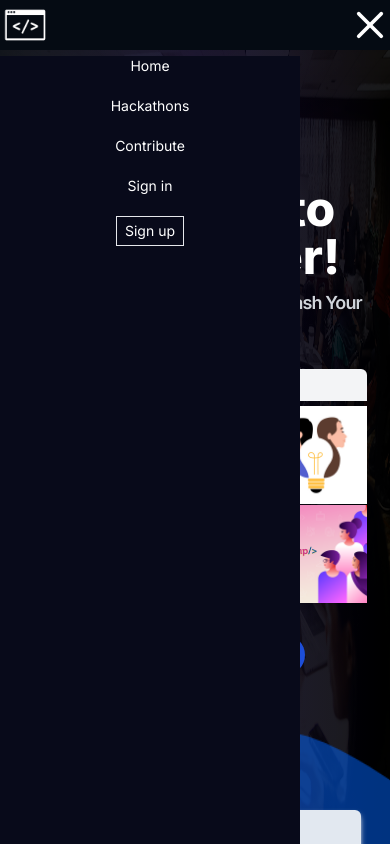
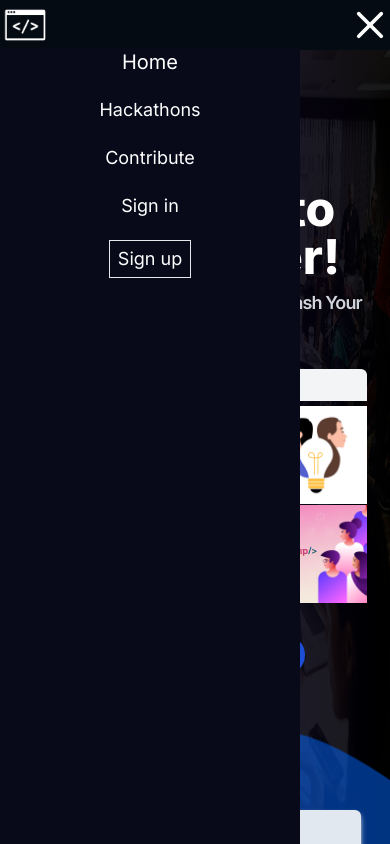
Before and after one commit to anurag-327/HackFinder, a Next.js app: page / in a window 390 px wide. Both pictures are taken after a click on the icon 370 px from the left and 25 px from the top of the page. Shown: the top 844 px of the page. Built offline with nearby package versions, Linux system fonts and the light colour scheme; no server answers; the database is empty.

Commit message:
ui fixes

```diff
--- a/components/FAQ.jsx
+++ b/components/FAQ.jsx
@@ -2,7 +2,7 @@ import faqQuestions from "@/data/faqQuestions"
 import FAQCard from "./miniComponents/FAQCard"
 const FAQ = () => {
   return (
-    <div className=' w-[90%] mt-10 md:w-[60%] mx-auto sm:w-full  p-4 sm:p-3 rounded-md '>
+    <div className=' w-[95%] mt-10 md:w-[60%] mx-auto sm:w-full  p-4 sm:p-3 rounded-md '>
       <h2 className='text-3xl font-bold text-center text-yellow-300 font-poppins'>Frequently Asked Questions</h2>
       <hr className='mt-1'></hr>
       <div className='flex flex-col gap-2 mt-5'>
--- a/components/Header.jsx
+++ b/components/Header.jsx
@@ -27,25 +27,25 @@ export default function Header()
         }
     }
     return(
-        <nav className="sticky top-0 z-20 flex items-center bg-[#050b13] justify-between gap-2 md:px-3">
+        <nav className="sticky top-0 z-50 flex items-center bg-[#050b13] justify-between gap-2 md:px-3">
             <div className="flex items-center justify-center gap-2">
                 <Image src="/logo.png" width={50} height={40} alt="HackFinder"  className="rounded-full"/>
                 <h2 className="hidden font-semibold font-poppins md:block">HackFinder</h2>
             </div>
             <List onClick={openDrawer} className="cursor-pointer navList md:hidden" size={40} weight="bold" fil="#fffffff"/>
             <X onClick={openDrawer} className="hidden navX md:hidden" size={40} weight="bold" fil="#fffffff"/>
-            <div className="absolute hidden gap-5 navDrawer text-xl flex flex-col items-center md:items-center md:justify-center w-[300px] md:w-auto bg-[#080a1a] md:bg-transparent h-screen md:h-auto md:top-0 top-14 md:relative md:flex md:flex-row md:gap-2 xl:gap-5">
-                <a className="text-sm transition-all duration-300 ease-in-out group" href="/">
+            <div className="absolute hidden gap-5 navDrawer text-xl flex flex-col items-center md:items-center md:justify-center w-[300px] md:w-auto bg-[#080a1a] md:bg-transparent h-screen md:h-auto md:top-0 top-12 md:relative md:flex md:flex-row md:gap-2 xl:gap-5">
+                <a className="transition-all duration-300 ease-in-out md:text-sm group" href="/">
                     <span className="bg-left-bottom bg-gradient-to-r from-orange-300 to-pink-500 bg-[length:0%_2px] bg-no-repeat group-hover:bg-[length:100%_2px] transition-all duration-500 ease-out">
                       Home
                     </span>
                 </a>
-                <a className="text-sm transition-all duration-300 ease-in-out text-md group" href="/hackathons">
+                <a className="text-lg transition-all duration-300 ease-in-out md:text-sm text-md group" href="/hackathons">
                     <span className="bg-left-bottom bg-gradient-to-r bg-transparent from-blue-200 to-pink-500 bg-[length:0%_2px] bg-no-repeat group-hover:bg-[length:100%_2px] transition-all duration-500 ease-out">
                       Hackathons
                     </span>
                 </a>
-                <a className="text-sm transition-all duration-300 ease-in-out text-md group" href="/contribute">
+                <a className="text-lg transition-all duration-300 ease-in-out md:text-sm text-md group" href="/contribute">
                     <span className="bg-left-bottom bg-gradient-to-r bg-transparent from-blue-200 to-pink-500 bg-[length:0%_2px] bg-no-repeat group-hover:bg-[length:100%_2px] transition-all duration-500 ease-out">
                       Contribute
                     </span>
@@ -53,12 +53,12 @@ export default function Header()
                 {/* <input className="px-2 py-[1px] outline-none resize-none text-white bg-transparent  border-2 border-gray-400 focus:bg-white rounded-md" type="text" placeholder="Search"/> */}
                 {
                     (user==null&&session==null)?(<>
-                      <a className="text-sm transition-all duration-300 ease-in-out group" href={`/signin?callback_url=${window.location.href}`}>
+                      <a className="text-lg transition-all duration-300 ease-in-out md:text-sm group" href={`/signin?callback_url=${window.location.href}`}>
                          <span className="bg-left-bottom bg-gradient-to-r from-blue-200 to-pink-500 bg-[length:0%_2px] bg-no-repeat group-hover:bg-[length:100%_2px] transition-all duration-500 ease-out">
                          Sign in
                          </span>
                       </a>
-                    <a className="px-2 py-1 text-sm duration-100 transform border border-gray-200 hover:bg-green-600 md:rounded-sm xl:rounded-full" href={`/signup?callback_url=${window.location.href}`}>Sign up</a>
+                    <a className="px-2 py-1 text-lg duration-100 transform border border-gray-200 md:text-sm hover:bg-green-600 md:rounded-sm xl:rounded-full" href={`/signup?callback_url=${window.location.href}`}>Sign up</a>
                     </>):(<button onClick={handleSignOut} className="px-2 py-1 text-sm duration-100 transform border border-gray-200 hover:bg-red-600 md:rounded-sm xl:rounded-full">Sign Out</button>)
                 }
             </div>
--- a/next.config.js
+++ b/next.config.js
@@ -1,6 +1,9 @@
 /** @type {import('next').NextConfig} */
 const nextConfig = {
-
+    env: {
+        NEXT_PUBLIC_SUPABASE_URL:"https://etrsqaoicjvnzqrolrco.supabase.co",
+        NEXT_PUBLIC_SUPABASE_KEY:"eyJhbGciOiJIUzI1NiIsInR5cCI6IkpXVCJ9.eyJpc3MiOiJzdXBhYmFzZSIsInJlZiI6ImV0cnNxYW9pY2p2bnpxcm9scmNvIiwicm9sZSI6ImFub24iLCJpYXQiOjE2ODc3OTE5MDQsImV4cCI6MjAwMzM2NzkwNH0.aRHK6V8WPr98HvvVKqQ1WGJ05sUQ4_zKad5z8bqcMOg"
+      },
 }
 
 module.exports = nextConfig
```
Also changed, not shown: 1 other file (tests, documents, lock files or other folders).
